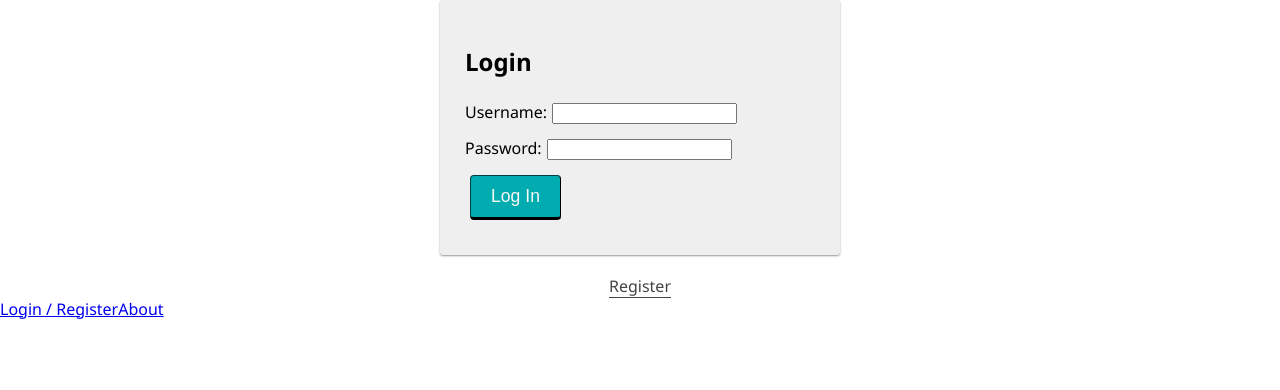
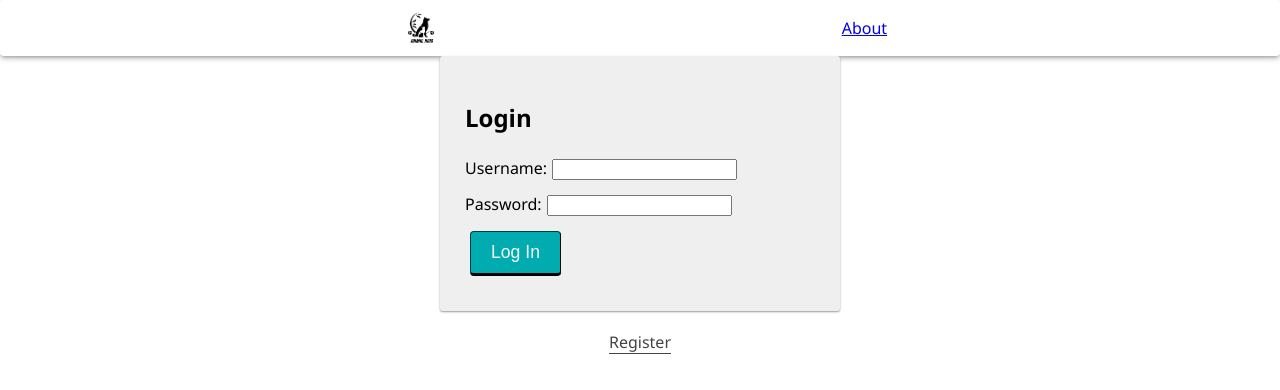
Before and after one commit to nataliemcmann/animal-haus, a React (Create React App) app: page /#/user in a window 1280 px wide. Shown: the top 390 px of the page. Built offline with nearby package versions, Linux system fonts and the light colour scheme; no server answers.

Commit message:
separated app navigation into a top nav bar and a bottom nav bar

```diff
--- a/src/components/App/App.jsx
+++ b/src/components/App/App.jsx
@@ -8,7 +8,8 @@ import {
 
 import { useDispatch, useSelector } from 'react-redux';
 
-import Nav from '../Nav/Nav';
+import TopNav from '../Nav/TopNav';
+import BottomNav from '../Nav/BottomNav';
 import Footer from '../Footer/Footer';
 
 import ProtectedRoute from '../ProtectedRoute/ProtectedRoute';
@@ -24,6 +25,7 @@ import PetProfile from '../Pet Components/PetProfile';
 import EditPetForm from '../Pet Components/EditPetForm';
 import EditTaskForm from '../Task Components/EditTaskForm';
 import PetSummary from '../Pet Components/PetSummary';
+import TaskSummary from '../Task Components/TaskSummary';
 
 import './App.css';
 
@@ -39,6 +41,7 @@ function App() {
   return (
     <Router>
       <div>
+        <TopNav />
         <Switch>
           {/* Visiting localhost:3000 will redirect to localhost:3000/home */}
           <Redirect exact from="/" to="/home" />
@@ -85,7 +88,7 @@ function App() {
             exact
             path="/petSummary"
           >
-            <PetForm />
+            <PetSummary />
           </ProtectedRoute>
 
           <ProtectedRoute
@@ -110,6 +113,14 @@ function App() {
             path="/task/edit/:id"
             children={<EditTaskForm />}
           >
+          </ProtectedRoute>
+
+          <ProtectedRoute
+            // logged in shows addPetPage else shows LoginPage
+            exact
+            path="/taskSummary"
+          >
+            <TaskSummary />
           </ProtectedRoute>
 
           <Route
@@ -161,7 +172,7 @@ function App() {
         </Switch>
 
 
-        <Nav />
+        <BottomNav />
         {/* <Footer /> */}
       </div>
     </Router>
--- a/src/components/Nav/Nav.jsx
+++ b/src/components/Nav/BottomNav.jsx
@@ -6,52 +6,37 @@ import { useSelector } from 'react-redux';
 //mui import
 import BottomNavigation from '@mui/material/BottomNavigation';
 import BottomNavigationAction from '@mui/material/BottomNavigationAction';
+import { Paper } from '@mui/material';
 //action imports
 import UserIcon from './LinkedIcons/UserIcon';
 import PetsPage from './LinkedIcons/PetsPage';
+import TasksPage from './LinkedIcons/TasksPage';
 
 
-function Nav() {
+function BottomNav() {
   const user = useSelector((store) => store.user);
 
   return (
     <div className="nav">
-      <div>
-        {/* If no user is logged in, show these links */}
-        {!user.id && (
-          // If there's no user, show login/registration links
-          <Link className="navLink" to="/login">
-            Login / Register
-          </Link>
-        )}
-
+      <Paper
+        sx={{ position: 'fixed', bottom: 0, left: 0,
+              right: 0 }}
+        elevation={3}
+      >
         {/* If a user is logged in, show these links */}
         {user.id && (
           <>
             <BottomNavigation>
               <BottomNavigationAction label="Home" icon={<UserIcon />}/>
               <BottomNavigationAction label="Pet Summary" icon={<PetsPage />}/>
-
-
-            <Link className="navLink" to="/info">
-              Task Summary
-            </Link>
-
-            <Link className="navLink" to="/addPet">
-              Pet Summary
-            </Link>
-
-            <LogOutButton className="navLink" />
+              <BottomNavigationAction label="Task Summary" icon={<TasksPage />}/>
             </BottomNavigation>
           </>
         )}
 
-        <Link className="navLink" to="/about">
-          About
-        </Link>
-      </div>
+      </Paper>
     </div>
   );
 }
 
-export default Nav;
+export default BottomNav;
--- /dev/null
+++ b/src/components/Nav/LinkedIcons/TasksPage.jsx
@@ -0,0 +1,18 @@
+import React from 'react';
+import { useHistory } from 'react-router-dom';
+//mui component
+import FormatListBulletedIcon from '@mui/icons-material/FormatListBulleted';
+
+function TasksPage() {
+    const history = useHistory();
+
+    const sendToTaskSummary = () => {
+        history.push('/taskSummary');
+    }
+
+    return (
+        <FormatListBulletedIcon onClick={sendToTaskSummary}/>
+    )
+}
+
+export default TasksPage;
--- /dev/null
+++ b/src/components/Nav/TopNav.jsx
@@ -0,0 +1,46 @@
+import React from 'react';
+import { Link } from 'react-router-dom';
+import LogOutButton from '../LogOutButton/LogOutButton';
+// import './Nav.css';
+import { useSelector } from 'react-redux';
+//mui components
+import Avatar from '@mui/material/Avatar';
+import { Grid } from '@mui/material';
+import { Paper } from '@mui/material';
+
+function TopNav() {
+    const user = useSelector((store) => store.user);
+
+    return (
+        <div className="nav">
+            <Paper elevation={3}>
+                <Grid
+                    container
+                    direction="row"
+                    justifyContent="space-evenly"
+                    alignItems="center"
+                >
+                    <Avatar
+                        alt="Animal Haus Logo"
+                        src='./AnimalHAUS.png'
+                        sx={{ width: 56, height: 56 }}
+                    />
+
+                    <Link className="navLink" to="/about">
+                        About
+                    </Link>
+                    {/* If a user is logged in, show these links */}
+                    {user.id && (
+                        <>
+                        <LogOutButton className="navLink" />
+
+                        </>
+                    )}
+
+                </Grid>
+            </Paper>
+        </div>
+    )
+}
+
+export default TopNav;
--- a/src/components/Task Components/TaskSummary.jsx
+++ b/src/components/Task Components/TaskSummary.jsx
@@ -4,3 +4,13 @@ import TaskItem from './PetTaskItem';
 //mui components
 import Grid from '@mui/material/Unstable_Grid2';
 import { Paper } from '@mui/material';
+
+function TaskSummary() {
+    return (
+        <>
+        <h2>This is the task summary page!</h2>
+        </>
+    )
+}
+
+export default TaskSummary;
--- a/src/components/UserPage/UserPage.jsx
+++ b/src/components/UserPage/UserPage.jsx
@@ -18,7 +18,6 @@ function UserPage() {
       <h2>Welcome, {user.username}!</h2>
       <p>Your ID is: {user.id}</p>
       <UserTasksList id={user.id}/>
-      <LogOutButton className="btn" />
     </div>
   );
 }
```
Also changed, not shown: public/AnimalHAUS.png (renamed from public/Animal HAUS.png).
